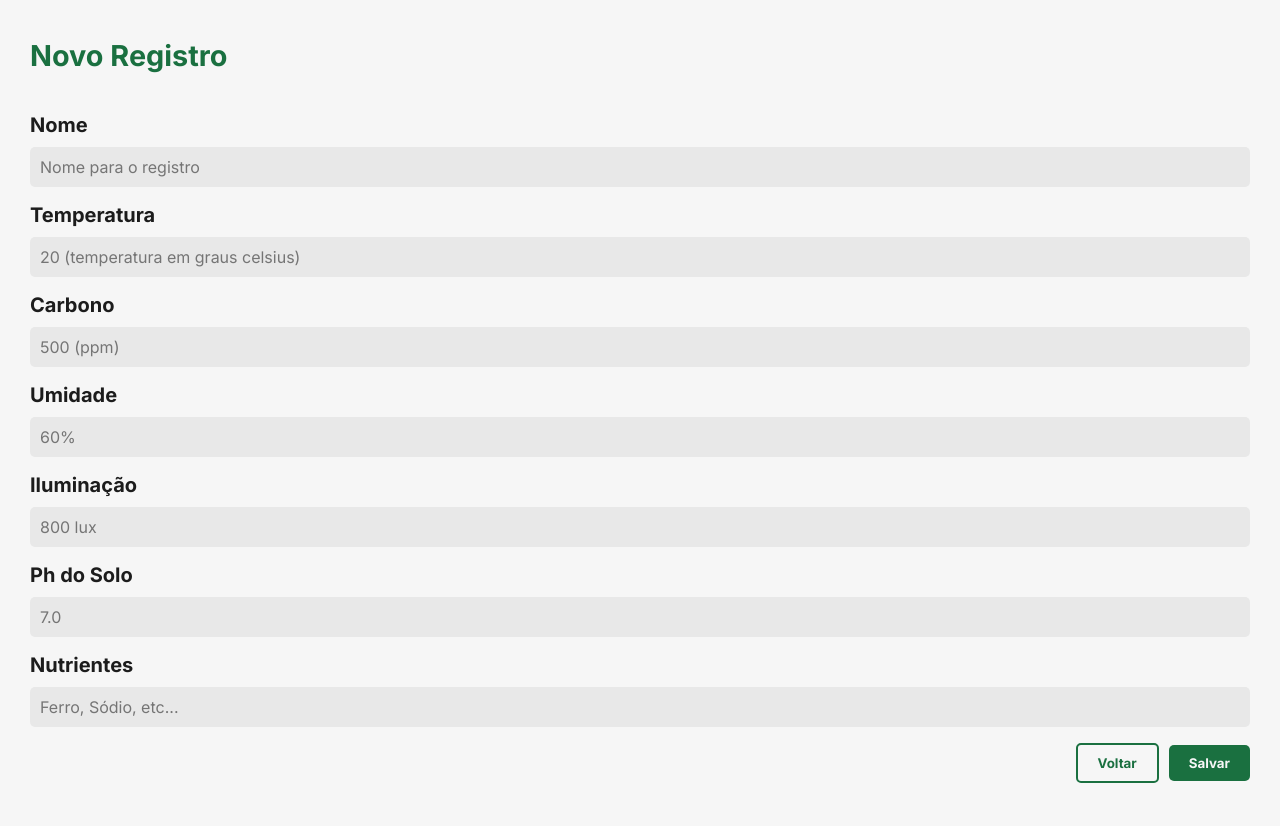
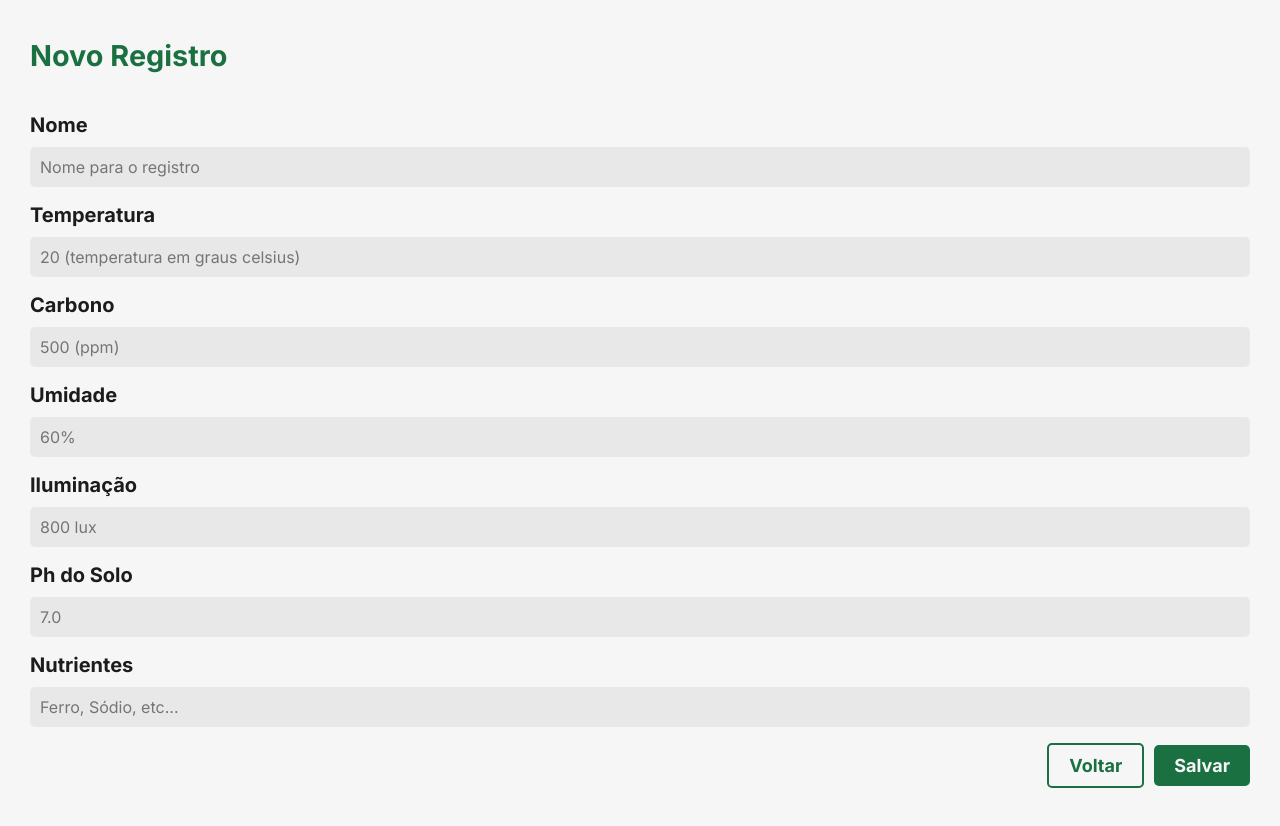
Before and after one commit to Coopavel-AgroDigital/agro-digital-front, a Next.js app: page /ambiencia in a window 1280 px wide. Built offline with nearby package versions, Linux system fonts and the light colour scheme.

Commit message:
refactor: update css

```diff
--- a/src/components/Button/styles.ts
+++ b/src/components/Button/styles.ts
@@ -9,6 +9,7 @@ export const Button = styled.button`
   border: none;
   border-radius: 5px;
   font-family: ${theme.font.family.inter};
+  font-size: 18px;
 
   &.second {
     background-color: unset;
--- a/src/components/Card/styles.ts
+++ b/src/components/Card/styles.ts
@@ -19,8 +19,7 @@ export const Container = styled.div`
   align-items: center;
   justify-content: center;
   flex-direction: column;
-  max-width: 50%;
-  min-width: 160px;
+  width: 100%;
   height: auto;
 
   small {
```
